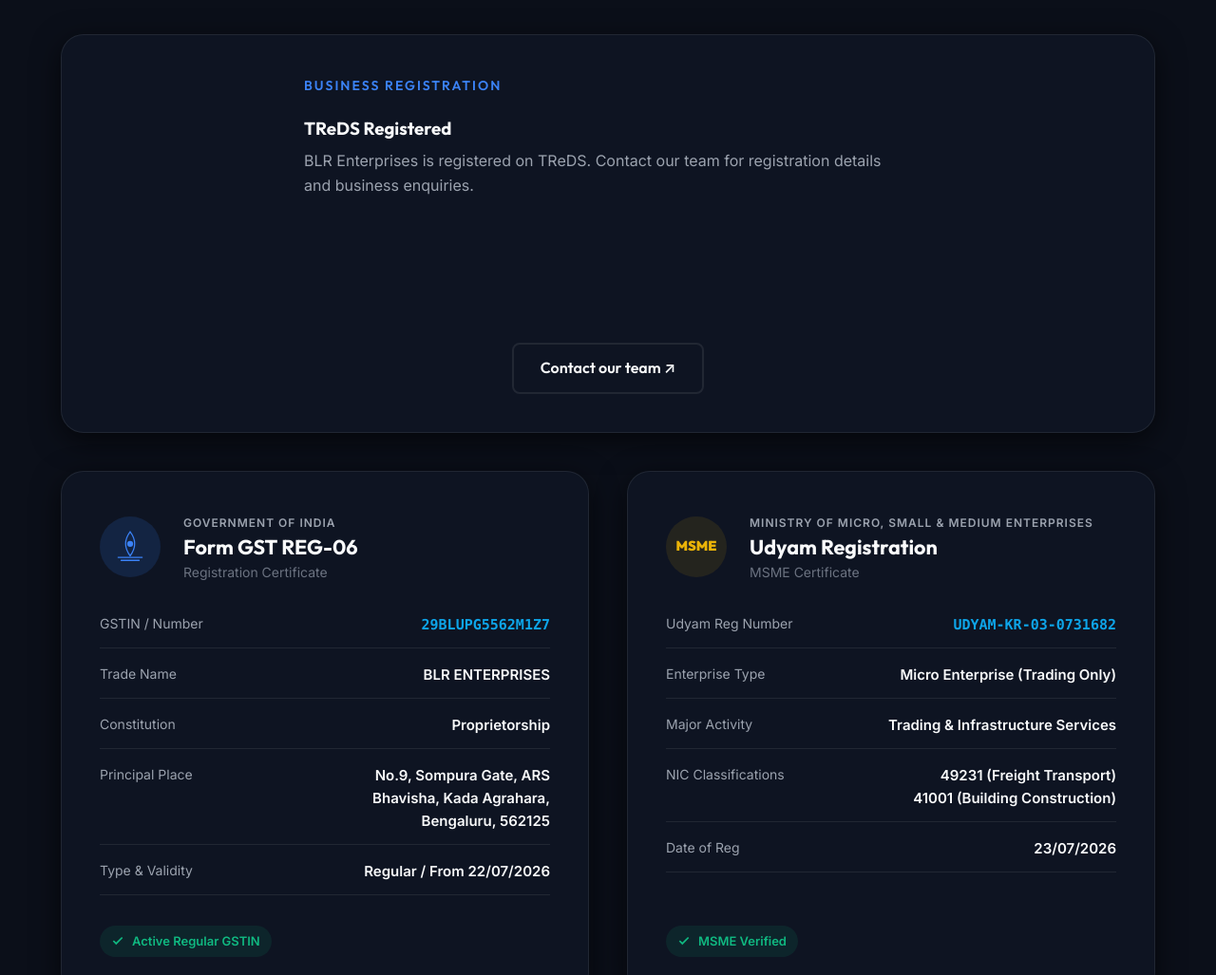
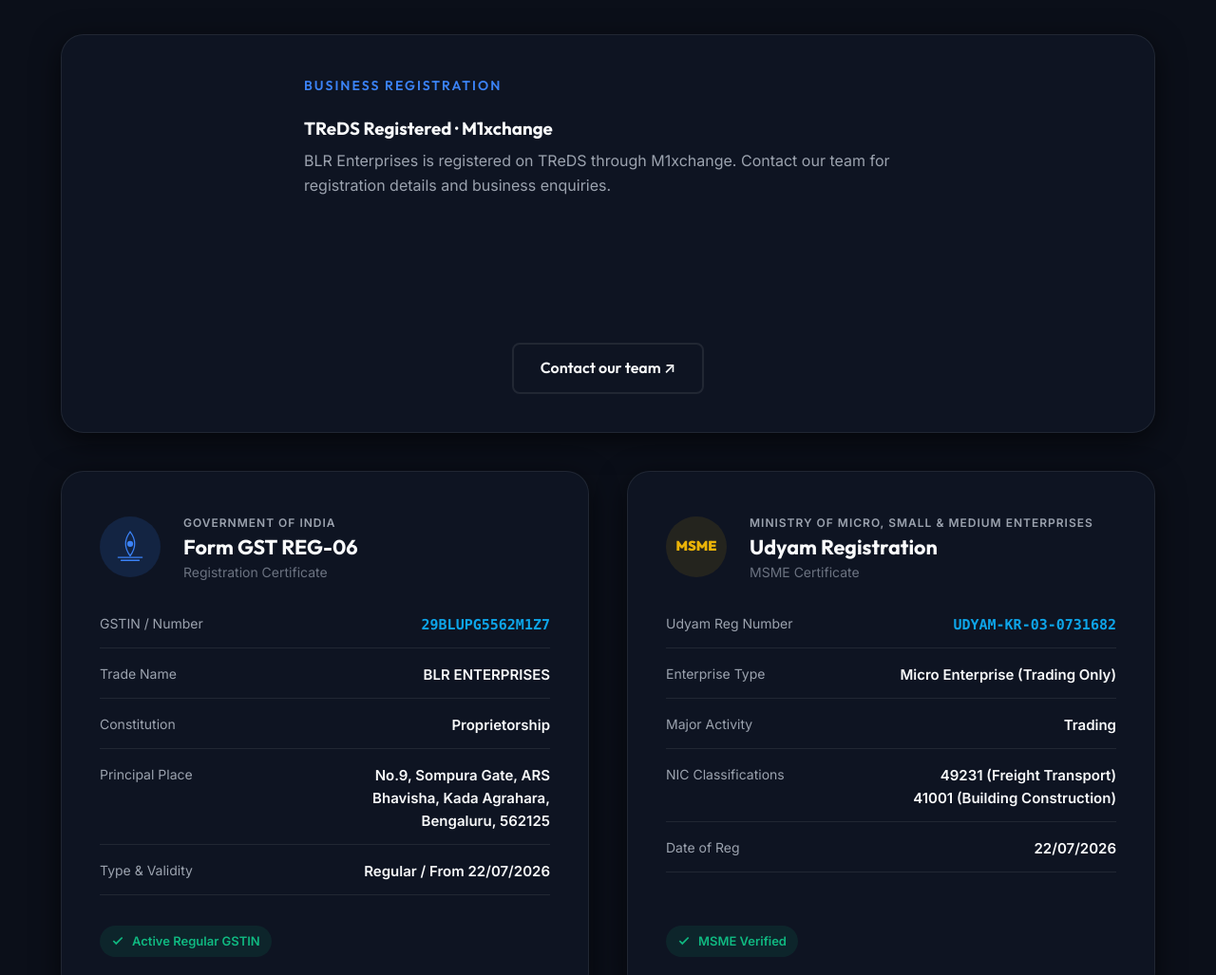
Before and after one commit to gujaratiraj1/BLREnterprises, a website: page index.html in a window 1280 px wide. Shown: the part 3020-4047 px from the top of the page at 95% size. Drawn offline with Linux system fonts and the light colour scheme.

Commit message:
Use M1xchange application details for public business credentials

```diff
--- a/index.html
+++ b/index.html
@@ -447,8 +447,8 @@
         <div class="credential-card bg-glass treds-credential">
           <div>
             <span class="section-tagline">Business registration</span>
-            <h3>TReDS Registered</h3>
-            <p>BLR Enterprises is registered on TReDS. Contact our team for registration details and business enquiries.</p>
+            <h3>TReDS Registered · M1xchange</h3>
+            <p>BLR Enterprises is registered on TReDS through M1xchange. Contact our team for registration details and business enquiries.</p>
           </div>
           <a href="#contact" class="btn btn-outline">Contact our team ↗</a>
         </div>
@@ -526,7 +526,7 @@
             </div>
             <div class="cred-meta-row">
               <span class="meta-label">Major Activity</span>
-              <span class="meta-val">Trading & Infrastructure Services</span>
+              <span class="meta-val">Trading</span>
             </div>
             <div class="cred-meta-row">
               <span class="meta-label">NIC Classifications</span>
@@ -537,7 +537,7 @@
             </div>
             <div class="cred-meta-row">
               <span class="meta-label">Date of Reg</span>
-              <span class="meta-val">23/07/2026</span>
+              <span class="meta-val">22/07/2026</span>
             </div>
           </div>
           <div class="cred-footer">
@@ -757,7 +757,7 @@
           <ul class="compliance-details">
             <li>
               <span class="detail-label">TReDS</span>
-              <span class="detail-value">Registered</span>
+              <span class="detail-value">Registered · M1xchange</span>
             </li>
             <li>
               <span class="detail-label">GSTIN (Regular Registration)</span>
--- a/server/business-info.json
+++ b/server/business-info.json
@@ -2,7 +2,8 @@
   "name": "BLR Enterprises",
   "location": "Bengaluru, Karnataka, India",
   "registrations": {
-    "treds": "BLR Enterprises is TReDS registered, as confirmed by the owner. Contact the team for registration details. No platform name, registration ID, registration date or financing terms have been provided."
+    "treds": "The owner confirms BLR Enterprises is TReDS registered. The supplied application and supplier agreement identify the platform as M1xchange. The agreement is dated 17 September 2026; this is not an account activation date or proof of approved account status. Contact the team for registration details. No platform account ID or confirmed activation date has been provided.",
+    "udyam": "UDYAM-KR-03-0731682. The supplied Udyam details list major activity Trading and date of Udyam registration 22 July 2026; 23 July 2026 is the classification date."
   },
   "services": {
     "logistics": "Road freight transport and logistics inquiries across India.",
```
